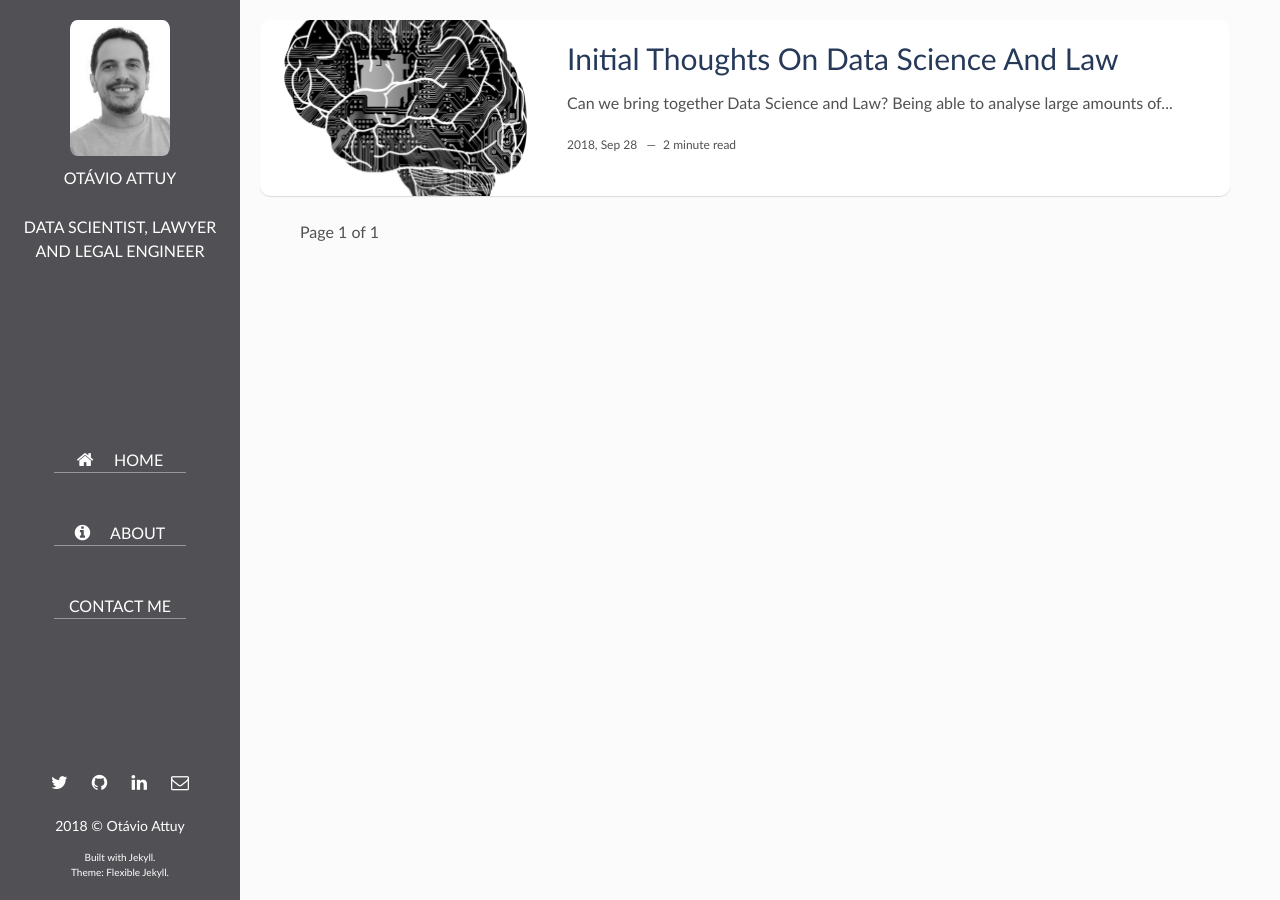
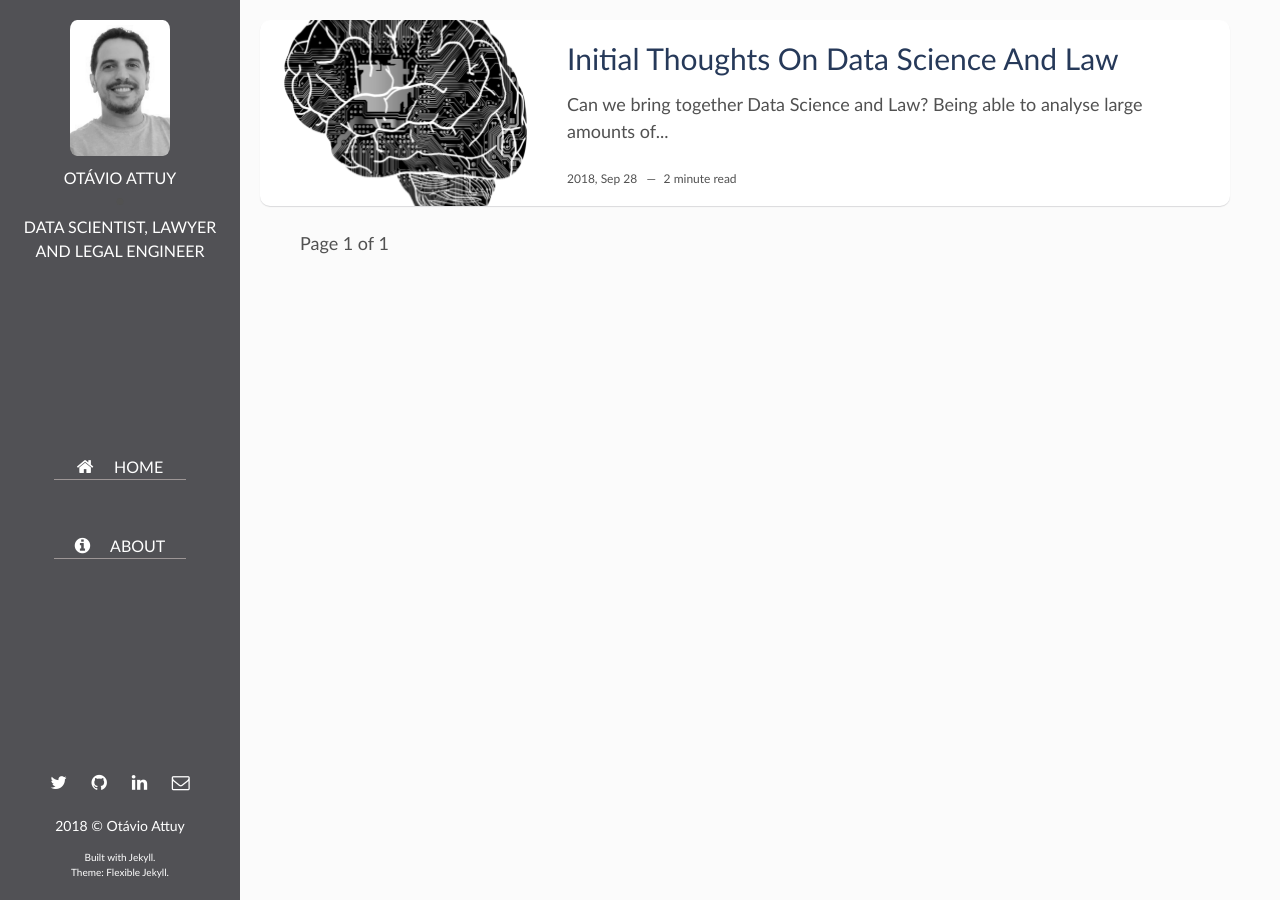
Before and after one commit to omattuy/data_science_and_law, a Jekyll site: the page built from index.html, in a window 1280 px wide. Built offline with Jekyll 4.4.1, drawn with Linux system fonts in a browser that asks for light colours; the list of posts is cut into pages by our own code.

Commit message:
Changes in the style of the first post

```diff
--- a/_layouts/main.html
+++ b/_layouts/main.html
@@ -32,7 +32,7 @@ layout: default
       <br><br>
       <a style="text-decoration: none;" href="/about/index.html"> <div class="menu-nav-bar"><i class="fa fa-info-circle" style="font-size:18px;"></i> &nbsp;&nbsp;&nbsp; ABOUT </div></a>
       <br><br>
-      <div class="menu-contact-me"> CONTACT ME </div>
+      <!-- <div class="menu-contact-me"> CONTACT ME </div> -->
     </center>
   </body>
   <footer>
--- a/assets/css/main.css
+++ b/assets/css/main.css
@@ -770,6 +770,7 @@ html {
 
 body {
   font-family: Calibri;
+  font-size: 18px;
   color: #515151;
   background-color: #fbfbfb;
   margin: 0;
```
